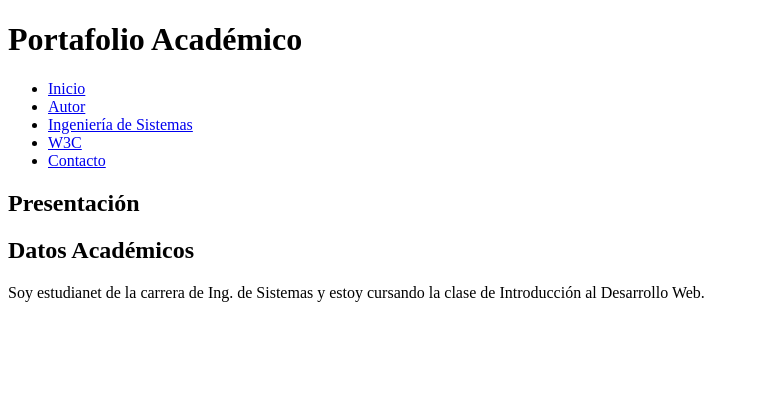
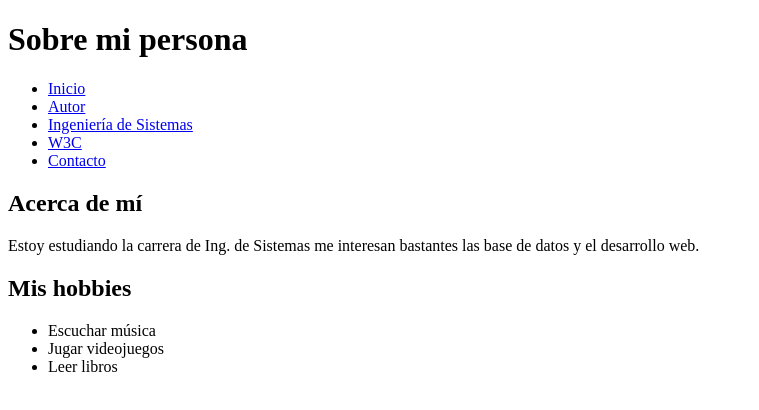
Before and after one commit to ymendozaf-gif/IDWeb1, a plain HTML site: page Lab01/author.html in a window 1280 px wide. Shown: the whole page, without its empty margins (0-759 px from the left). Drawn offline with Linux system fonts and the light colour scheme.

Commit message:
Estructura básica de author.html

```diff
--- a/Lab01/author.html
+++ b/Lab01/author.html
@@ -9,7 +9,7 @@
 
 <body>
     <header>
-        <h1> Portafolio Académico </h1>
+        <h1> Sobre mi persona </h1>
         <nav>
             <ul>
                 <li><a href="index.html">Inicio</a></li>
@@ -23,19 +23,20 @@
 
     <main>
         <section>
-            <h2> Presentación </h2>
+            <h2> Acerca de mí </h2>
+            <p>
+                Estoy estudiando la carrera de Ing. de Sistemas me interesan
+                bastantes las base de datos y el desarrollo web.
+            </p>
+        </section>
 
-            <article>
-                <h2> Datos Académicos </h2>
-                <p>
-                    Soy estudianet de la carrera de Ing. de Sistemas y estoy
-                    cursando la clase de Introducción al Desarrollo Web.
-                </p>
-
-                <ul>
-
-                </ul>
-            </article>
+        <section>
+            <h2> Mis hobbies </h2>
+            <ul>
+                <li> Escuchar música </li>
+                <li> Jugar videojuegos </li>
+                <li> Leer libros </li>
+            </ul>
         </section>
     </main>
 </body>
```
